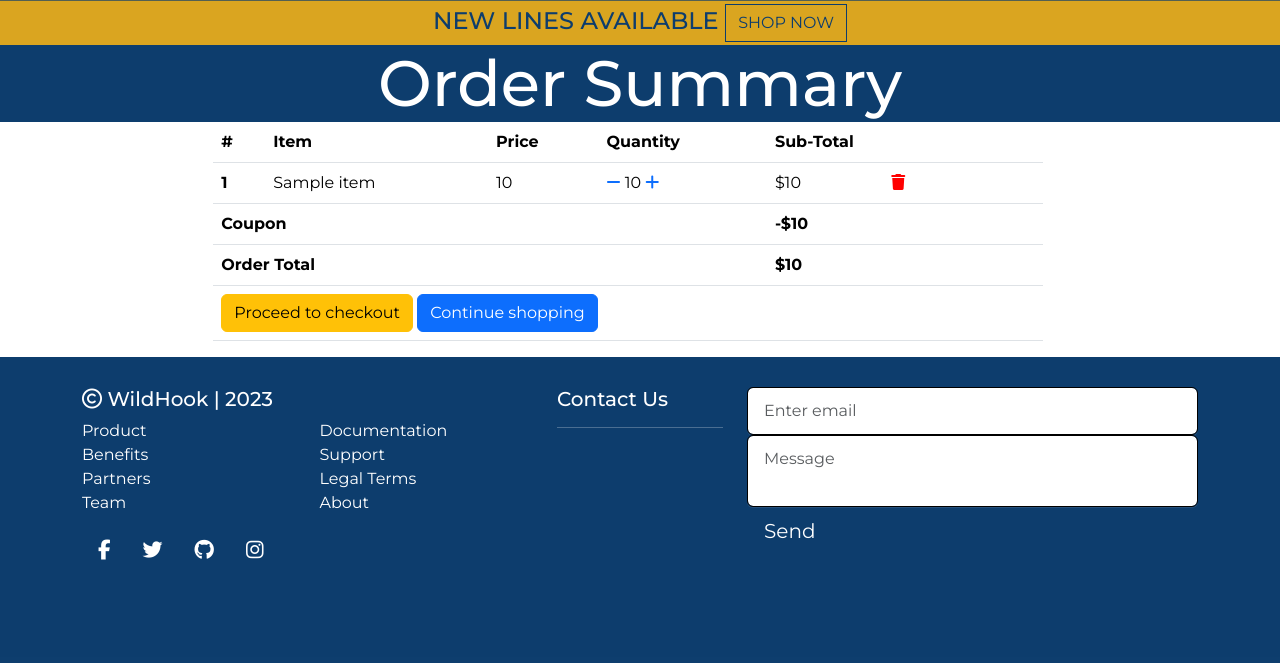
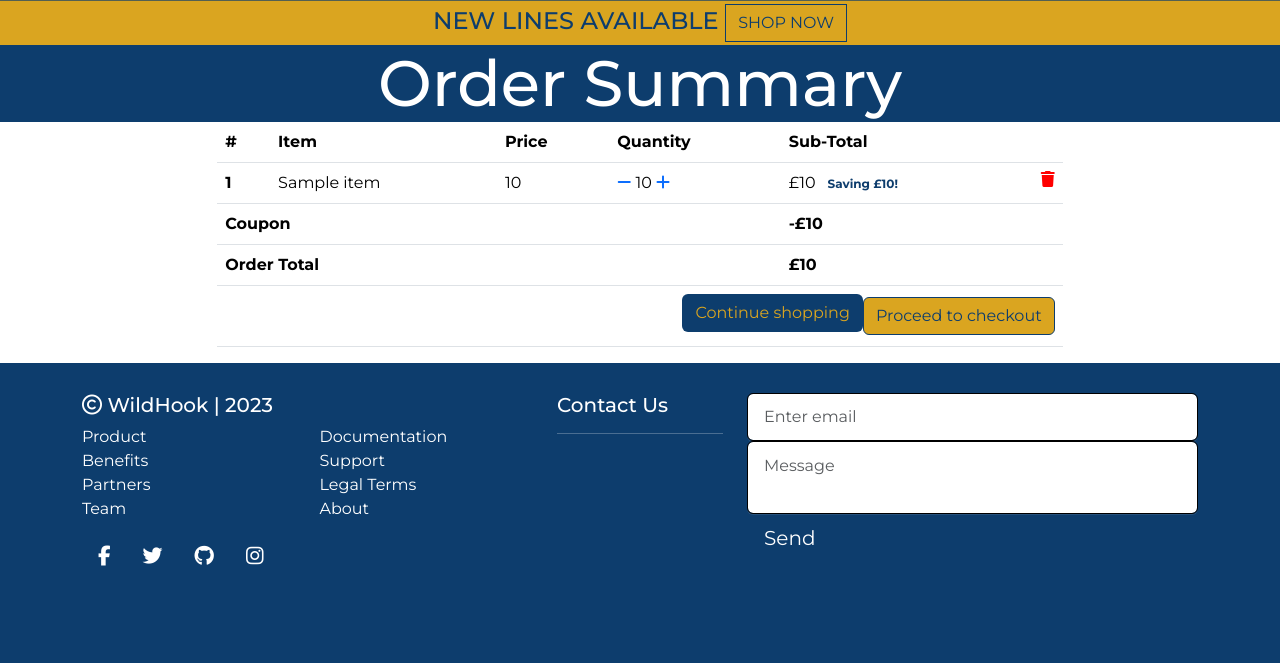
Before and after one commit to JonnyDavison/WildHook, a Django app: template shop/templates/shop/order_summary.html in a window 1280 px wide. Shown: the part 238-901 px from the top of the page. Before the commit the page ends 798 px from the top, so only its background shows below. Run offline with Django 3.2, Linux system fonts and the light colour scheme; the template is opened without the code that fills it: most values are stand-ins (such as "Sample title", 1, 10 or a date in 2020); parts of the project's set-up code (start-up, migrations or seed data) failed here and were passed over; some libraries are stand-ins or nearby versions.

Commit message:
Update links and tidy UI on order_summary.html

```diff
--- a/shop/templates/shop/order_summary.html
+++ b/shop/templates/shop/order_summary.html
@@ -3,8 +3,8 @@
 
 
 {% block content %}
-<div class="w-100 ">
-    <div class="row">
+<div class="">
+    <div class="row g-0">
         <div class="col-12">
             <div class="">
                 <h1 class="page-banner white">Order Summary</h1>
@@ -13,9 +13,9 @@
     </div>
 </div>
 
-<div class="w-100">
-    <div class="row w-100">
-        <div class="col-10 offset-1 col-sm-8 offset-sm-2">
+<div class="">
+    <div class="row">
+        <div class="col-10 col-sm-8 offset-sm-2 blue">
             <table class="table">
                 <thead>
                     <tr>
@@ -33,21 +33,19 @@
                         <td>{{ order_item.item.title }}</td>
                         <td>{{ order_item.item.price }}</td>
                         <td>
-                            <a href="{% url 'shop:remove-single-item-from-cart' order_item.item.slug %}"><i
-                                    class="fas fa-minus mr-2"></i></a>
+                            <a href=""><i class="fas fa-minus mr-2"></i></a>
                             {{ order_item.quantity }}
-                            <a href="{% url 'shop:add-to-cart' order_item.item.slug %}"><i
-                                    class="fas fa-plus ml-2"></i></a>
+                            <a href=""><i class="fas fa-plus ml-2"></i></a>
                         </td>
                         <td>
-                            {% if order_item.item.discount_price %}
-                            ${{ order_item.get_total_discount_item_price }}
-                            <span class="badge badge-primary">Saving ${{ order_item.get_amount_saved }}</span>
+                            {% if order_item.item.offer_price  %}
+                            £{{ order_item.get_total_discount_item_price }}
+                            <span class="badge blue">Saving £{{ order_item.get_amount_saved }}!</span>
                             {% else %}
-                            ${{ order_item.get_total_item_price }}
+                            £{{ order_item.get_total_item_price }}
                             {% endif %}
-                            <a style='color: red;' href="{% url 'shop:remove-from-cart' order_item.item.slug %}">
-                                <i class="fas fa-trash float-right"></i>
+                            <a style='color: red;' href="">
+                                <i class="fas fa-trash float-end"></i>
                             </a>
                         </td>
                     </tr>
@@ -64,18 +62,19 @@
                     {% if object.coupon %}
                     <tr>
                         <td colspan="4"><b>Coupon</b></td>
-                        <td><b>-${{ object.coupon.amount }}</b></td>
+                        <td><b>-£{{ object.coupon.amount }}</b></td>
                     </tr>
                     {% endif %}
                     {% if object.get_total %}
                     <tr>
                         <td colspan="4"><b>Order Total</b></td>
-                        <td><b>${{ object.get_total }}</b></td>
+                        <td><b>£{{ object.get_total }}</b></td>
                     </tr>
                     <tr>
                         <td colspan="5">
-                            <a class='btn btn-warning float-right ml-2' href='/checkout/'>Proceed to checkout</a>
-                            <a class='btn btn-primary float-right' href='/'>Continue shopping</a>
+                            <a class='btn add-btn float-end blue' href='/checkout/'>Proceed to checkout</a>
+                            <a class='btn bg-blue yellow float-end continue-btn'
+                                href="{% url 'shop:item_list' %}">Continue shopping</a>
                         </td>
                     </tr>
                     {% endif %}
```
